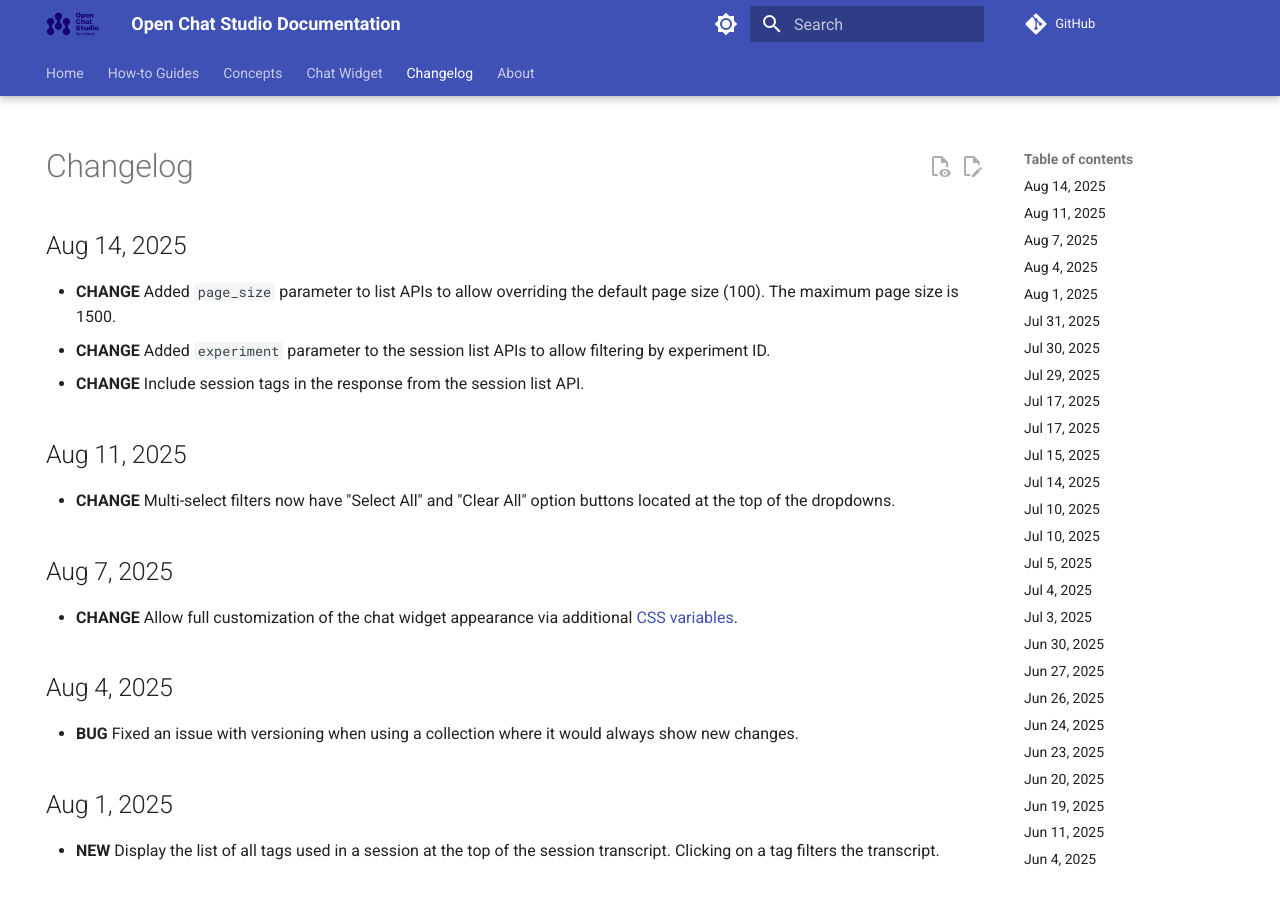
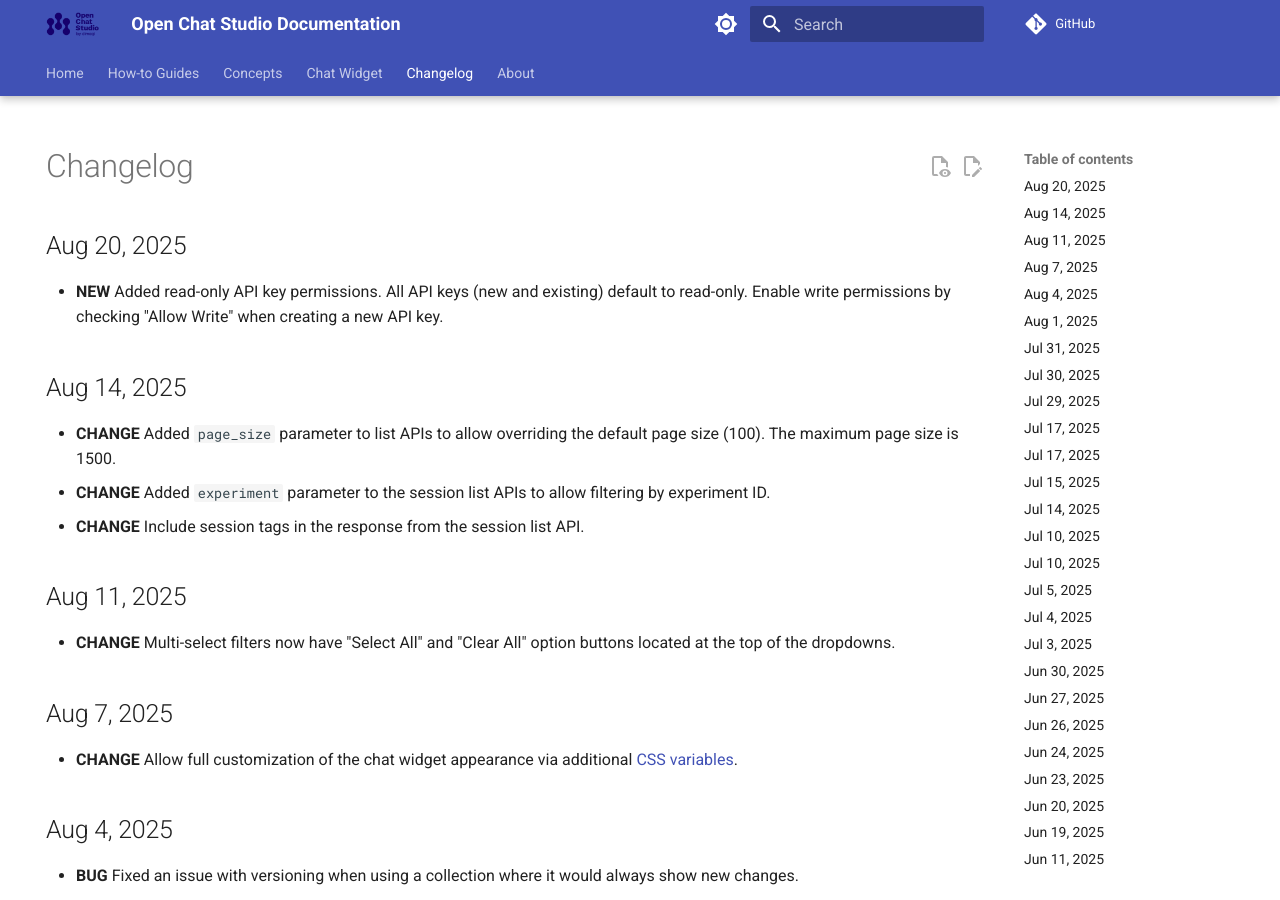
Before and after one commit to dimagi/open-chat-studio-docs, an MkDocs documentation site: the page built from docs/changelog.md, in a window 1280 px wide and 900 px high. Built offline with MkDocs 1.6.1 and Material for MkDocs 9.7.7, drawn with Linux system fonts in a browser that asks for light colours; emoji names are drawn with the system emoji font; a script that is not in the unit is left out; comment, search, counter and statistics services are not loaded.

Commit message:
api key read permission

```diff
--- a/docs/changelog.md
+++ b/docs/changelog.md
@@ -4,6 +4,8 @@
 ---
 
 # Changelog
+## Aug 20, 2025
+* **NEW** Added read-only API key permissions. All API keys (new and existing) default to read-only. Enable write permissions by checking "Allow Write" when creating a new API key.
 
 ## Aug 14, 2025
 * **CHANGE** Added `page_size` parameter to list APIs to allow overriding the default page size (100). The maximum page size is 1500.
```
